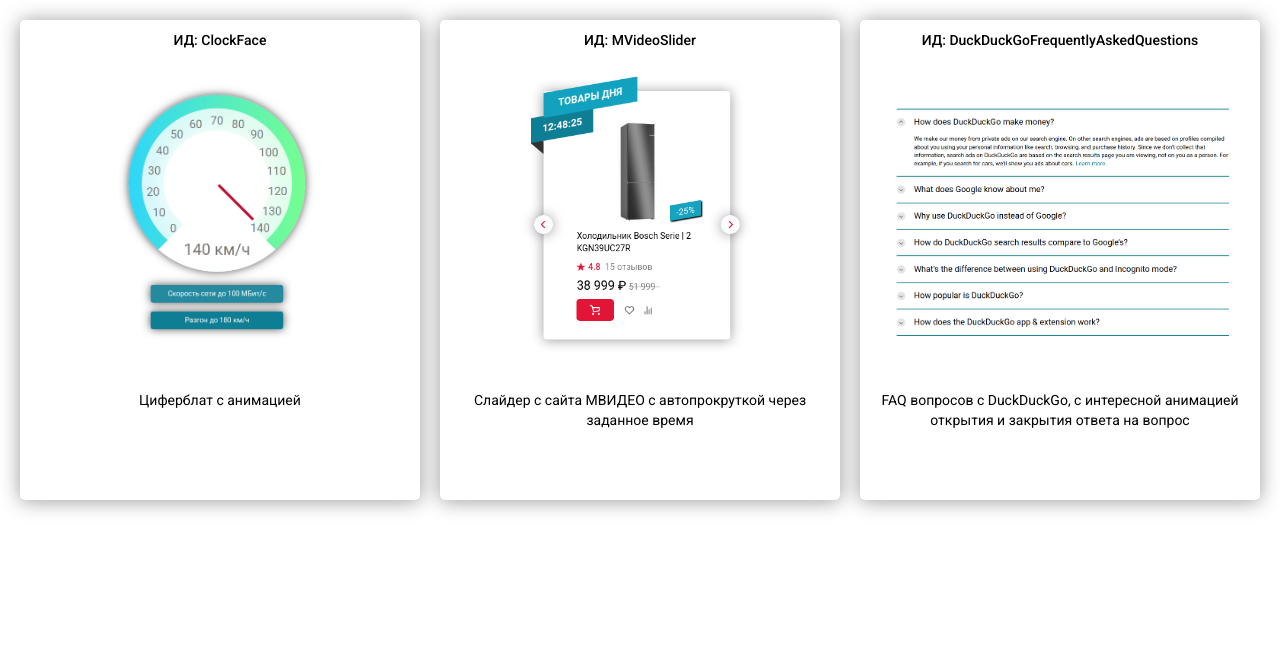
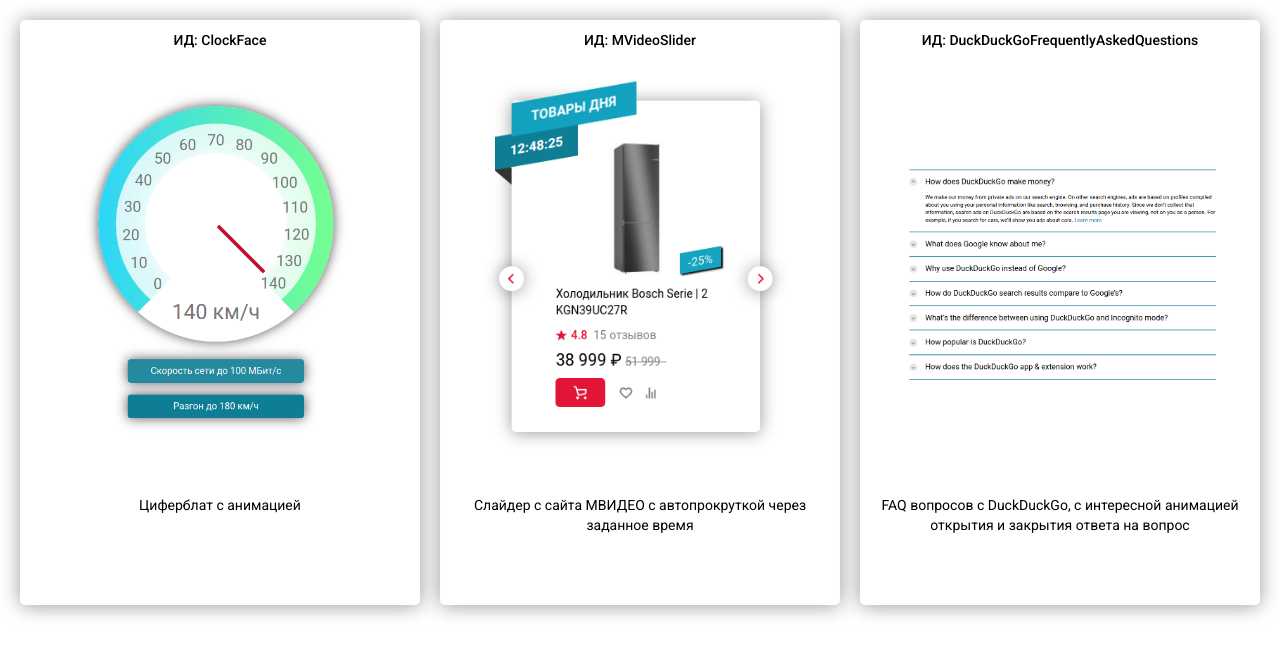
Before and after one commit to horhoj/layouts, a React (Create React App) app: page / in a window 1280 px wide. Shown: the top 656 px of the page. Built offline with nearby package versions, Linux system fonts and the light colour scheme.

Commit message:
fix the styles

```diff
--- a/src/GlobalStyles.ts
+++ b/src/GlobalStyles.ts
@@ -13,7 +13,6 @@
   }
 
   body {
-    //background-color: #eee;
-    min-width: 440px;
+    min-width: 400px;
   }
 `;
--- a/src/features/ClockFaceFeature/ClockFace/ClockFace.module.scss
+++ b/src/features/ClockFaceFeature/ClockFace/ClockFace.module.scss
@@ -3,7 +3,7 @@
 
 .wrap {
   background-color: $BACKGROUND_COLOR;
-  width: 400px;
+  width: 100%;
   aspect-ratio: 1;
   position: relative;
   overflow: hidden;
@@ -71,8 +71,8 @@
   display: flex;
 
   & > div {
-    font-size: 26px;
-    line-height: 30px;
+    font-size: 22px;
+    line-height: 22px;
   }
 }
 
@@ -89,7 +89,7 @@
  }
 
 .value {
-  font-size: 36px;
+  font-size: 30px;
 }
 
 
--- a/src/features/ClockFaceFeature/ClockFaceFeature.module.scss
+++ b/src/features/ClockFaceFeature/ClockFaceFeature.module.scss
@@ -1,10 +1,11 @@
 .wrap {
   display: flex;
   margin: 100px auto auto auto;
-  width: fit-content;
-  height: fit-content;
+  width: 400px;
   flex-direction: column;
+  //justify-content: center;
   user-select: none;
+  padding: 20px;
 }
 
 .controlPanel {
--- a/src/features/MVideoSlider/MVideoSlider.module.scss
+++ b/src/features/MVideoSlider/MVideoSlider.module.scss
@@ -1,6 +1,6 @@
 .wrap {
   display: flex;
-  margin: 100px auto auto auto;
+  margin: 120px auto auto auto;
   width: fit-content;
   height: fit-content;
 }
--- a/src/pages/Home/Home.module.scss
+++ b/src/pages/Home/Home.module.scss
@@ -18,15 +18,16 @@
 
 .featureImgPreviewWrap {
   margin-top: 20px;
-  height: 300px;
   display: flex;
   justify-content: center;
   align-items: center;
 }
 
 .featureImgPreview {
-  max-width: 390px;
-  max-height: 300px;
+  max-width: 360px;
+  width: 100%;
+  height: 400px;
+  object-fit: contain;
 }
 
 .featureDescription {
```
